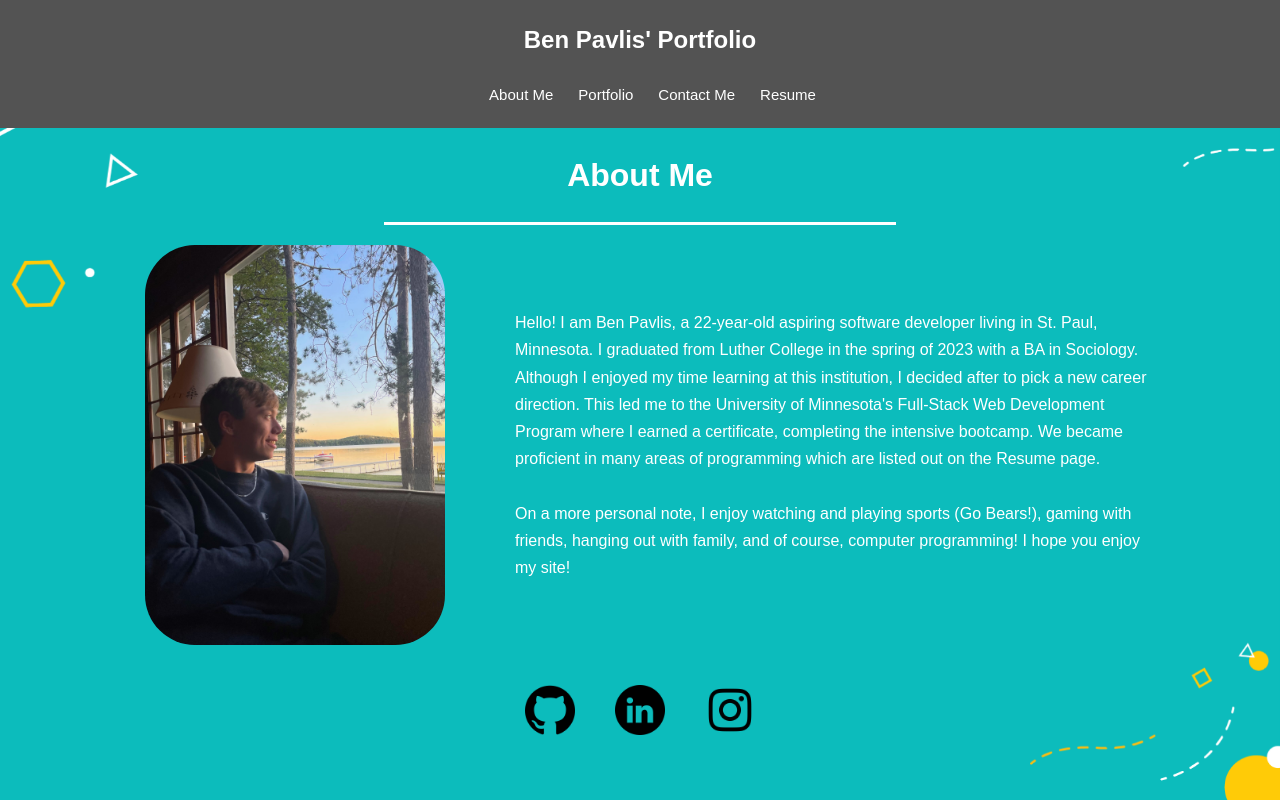
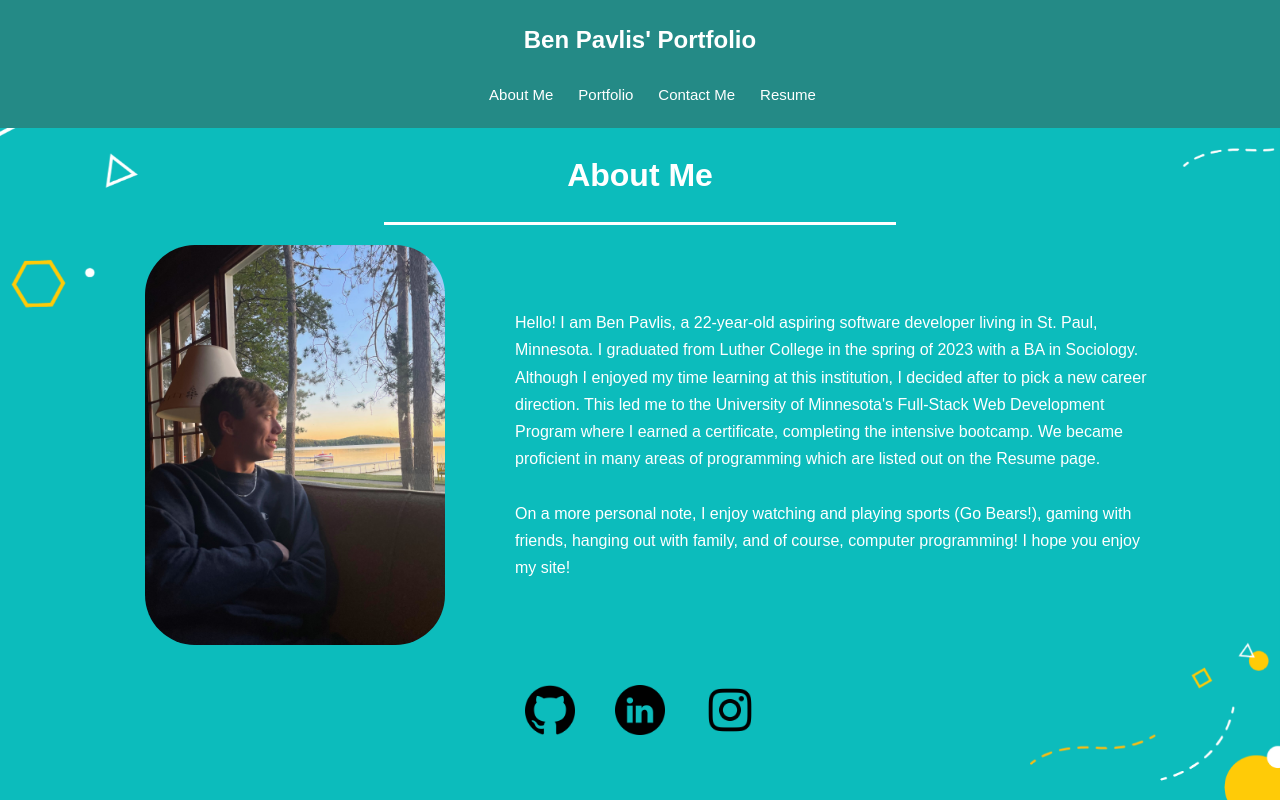
Before and after one commit to bpavlis/portfolio, a React (Vite) app: page / in a window 1280 px wide. Built offline with nearby package versions, Linux system fonts and the light colour scheme.

Commit message:
header update

```diff
--- a/src/index.css
+++ b/src/index.css
@@ -42,7 +42,7 @@ html {
   /* font-size: 18px */
 }
 #nav{
-  background-color: var(--lightgray);
+  background-color: #248a86;
   padding-bottom: 20px
 }
 #none{
```
